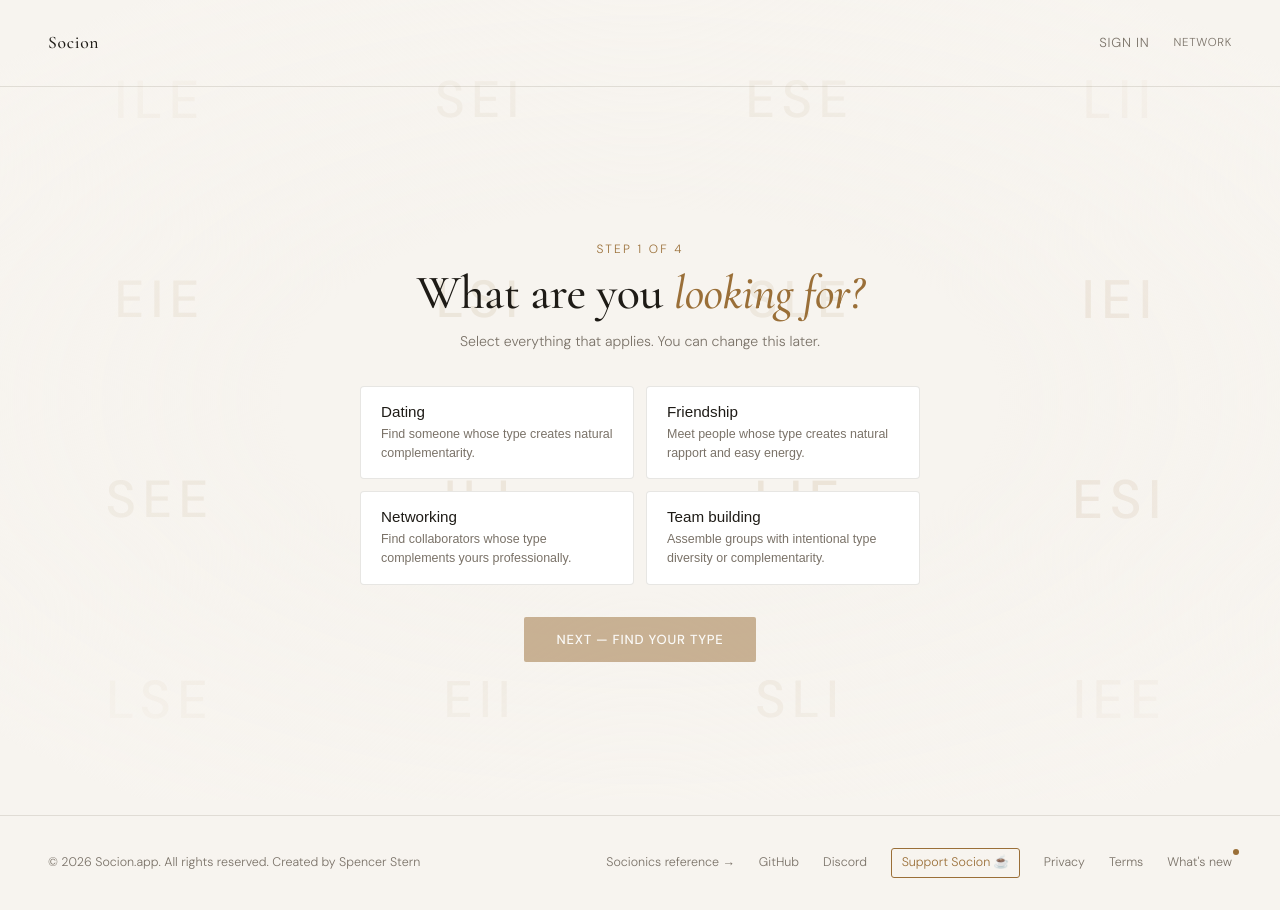
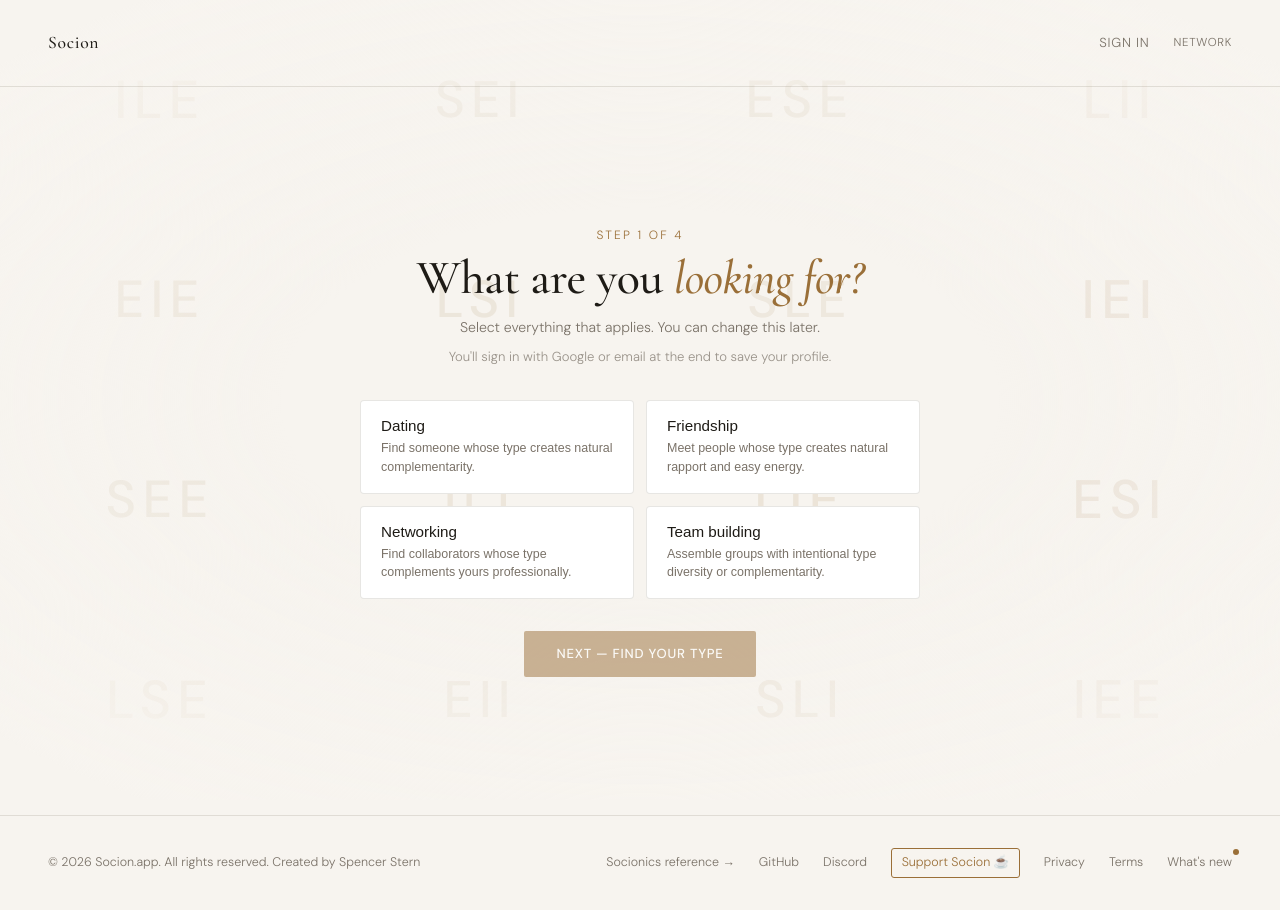
Before and after one commit to sstern42/socionics-match, a React (Vite) app: page /onboarding in a window 1280 px wide. Built offline with nearby package versions, Linux system fonts and the light colour scheme; no server answers.

Commit message:
Add files via upload

```diff
--- a/src/pages/Onboarding.jsx
+++ b/src/pages/Onboarding.jsx
@@ -80,6 +80,9 @@ export default function Onboarding() {
               <p style={{ color: 'var(--muted)', fontSize: '0.88rem', marginTop: '0.75rem' }}>
                 Select everything that applies. You can change this later.
               </p>
+              <p style={{ color: 'var(--muted)', fontSize: '0.82rem', marginTop: '0.4rem', opacity: 0.75 }}>
+                You'll sign in with Google or email at the end to save your profile.
+              </p>
             </div>
             <PurposePicker selected={purposes} onChange={setPurposes} />
             <div style={{ display: 'flex', justifyContent: 'center' }}>
```
